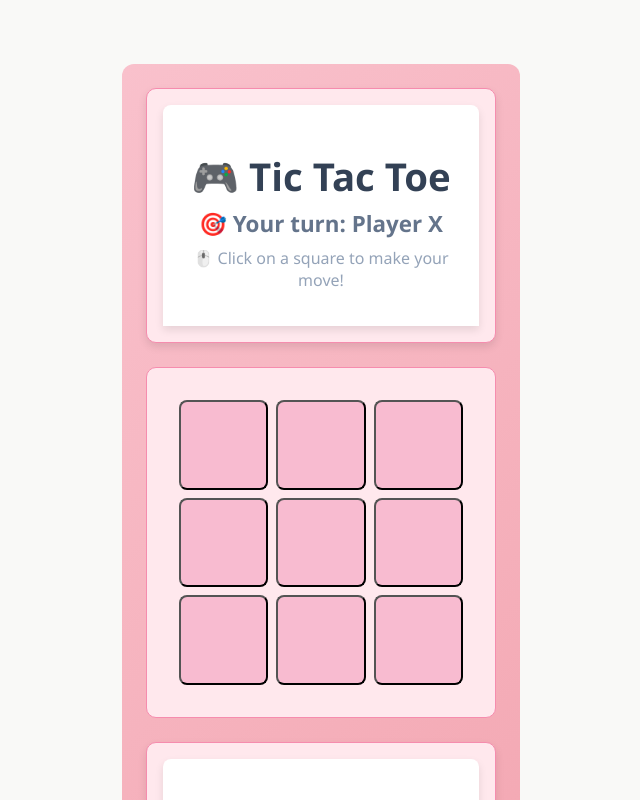
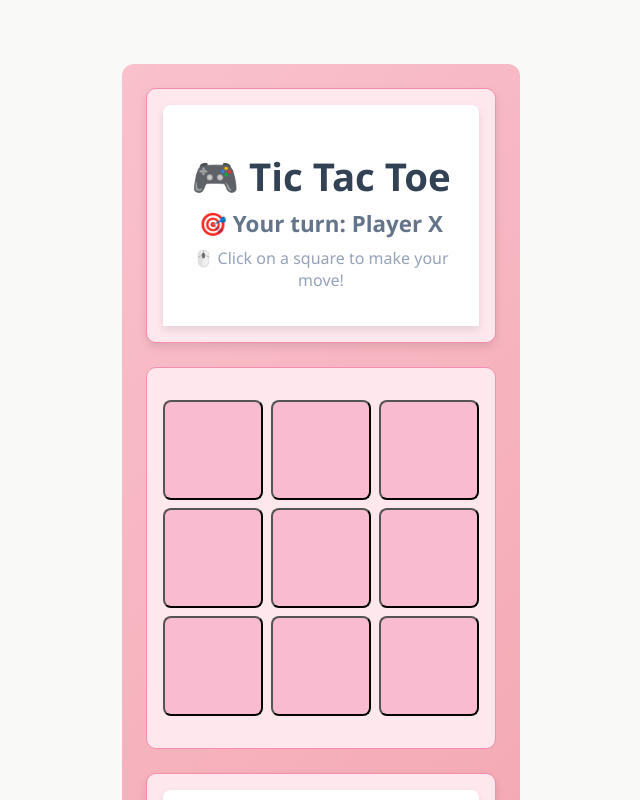
Before and after one commit to carolinmimmie/tic-tac-toe, a React (Vite) app: page / in a window 1280 px wide. Shown: the top 800 px of the page, without its empty margins (319-959 px from the left). Built offline with nearby package versions, Linux system fonts and the light colour scheme.

Commit message:
fixed responsic tile

```diff
--- a/src/styles/_board.scss
+++ b/src/styles/_board.scss
@@ -2,13 +2,16 @@ main {
   display: flex;
   flex-direction: column;
   gap: 0.5rem;
-    width: 90%;
+  width: 100%;
   max-width: 320px;
   margin: 1rem auto;
   border-radius: 10px;
+  box-sizing: border-box;
 
   div {
     display: flex;
     gap: 0.5rem;
+    width: 100%;
+    box-sizing: border-box;
   }
 }
```
Lines whose indentation alone changed are shown as unchanged.
